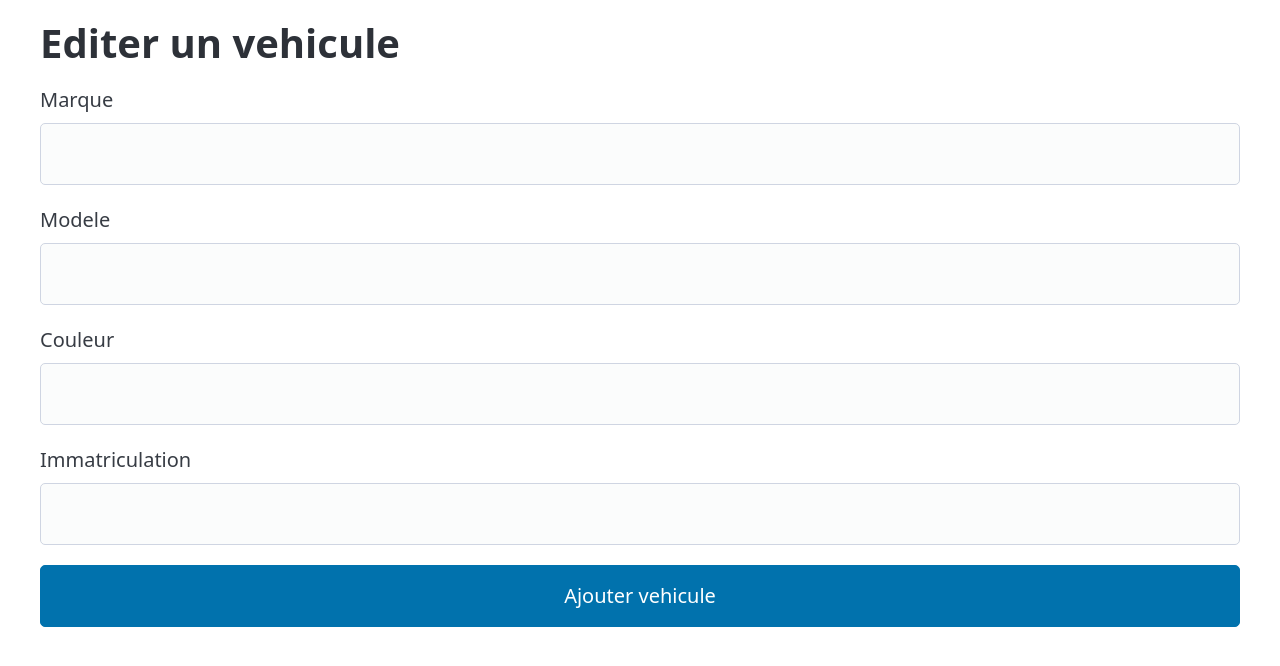
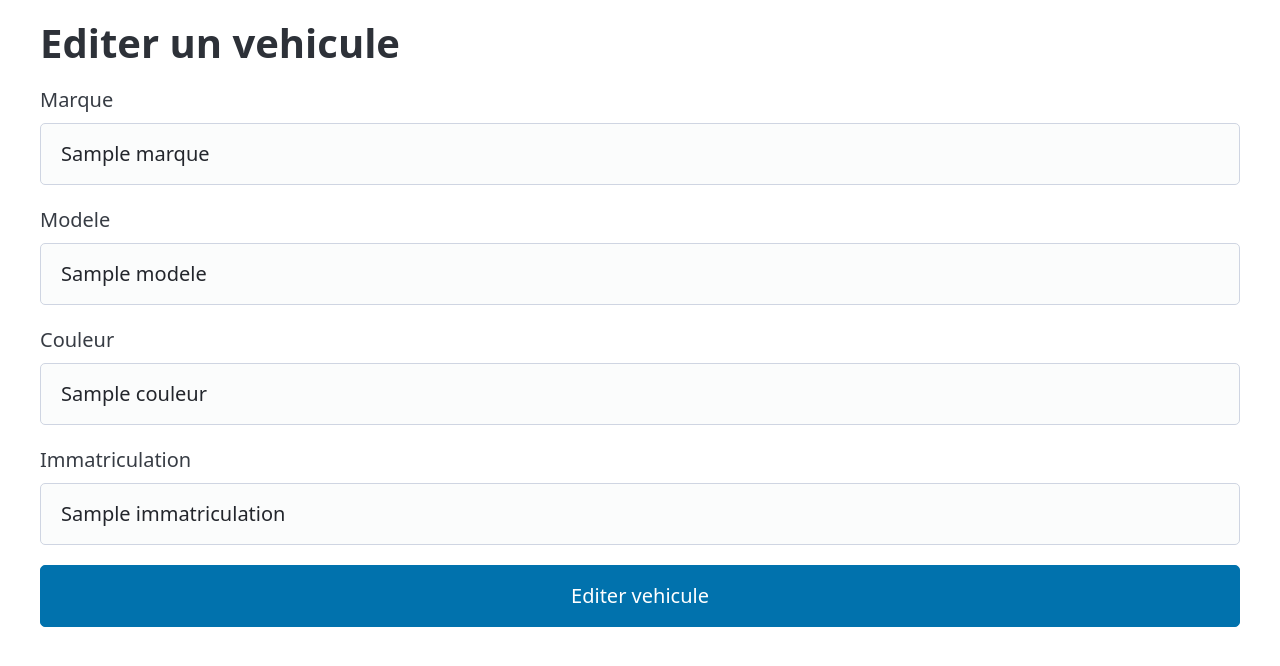
Before and after one commit to formkergit/php-taxis, a PHP site: template views/vehicule/edit-vehicule-view.php in a window 1280 px wide. Shown: the top 666 px of the page. Run offline with PHP 8.4, Linux system fonts and the light colour scheme; the template is opened without the code that fills it: most values are stand-ins (such as "Sample title", 1, 10 or a date in 2020).

```diff
--- a/index.php
+++ b/index.php
@@ -4,3 +4,7 @@ require 'connexiondb.php';
 ?>
 
 <a href="<?= WEB_ROOT . '/vehicule/list-vehicule.php' ?>">Lister les vehicules</a>
+
+
+<p>Nombre de vehcicule : <?= getNbLigneTable($pdo,'vehicule') ?></p>
+<p>Nombre de conducteurs : <?= getNbLigneTable($pdo,'conducteur') ?></p>
--- a/vehicule/edit-vehicule.php
+++ b/vehicule/edit-vehicule.php
@@ -9,4 +9,5 @@ if (! is_numeric($idEditVehicule)  ) {
 }
 
 $vehicule = getVehicule($pdo,$idEditVehicule);
-dg($vehicule);
+
+include PATH_PROJET . '/views/vehicule/edit-vehicule-view.php';
--- a/views/vehicule/edit-vehicule-view.php
+++ b/views/vehicule/edit-vehicule-view.php
@@ -16,22 +16,22 @@
         <form action="" method="POST">
             <div>
                 <label for="marque">Marque</label>
-                <input type="text" name="marque" required>
+                <input type="text" name="marque" value="<?= $vehicule['marque']; ?>"  required>
             </div>
              <div>
                 <label for="modele">Modele</label>
-                <input type="text" name="modele" required>
+                <input type="text" name="modele" value="<?= $vehicule['modele']; ?>" required>
             </div>
             <div>
                 <label for="couleur">Couleur</label>
-                <input type="text" name="couleur" required>
+                <input type="text" name="couleur" value="<?= $vehicule['couleur']; ?>" required>
             </div>
             <div>
                 <label for="immatriculation">Immatriculation</label>
-                <input type="text" name="immatriculation" required>
+                <input type="text" name="immatriculation" value="<?= $vehicule['immatriculation']; ?>"  required>
             </div>
             <div>
-                <button type="submit" name="envoyer">Ajouter vehicule</button>
+                <button type="submit" name="envoyer">Editer vehicule</button>
             </div>
         </form>
     </main>
```
Also changed, not shown: fonctions.php (+8 -0 lines), todo.md (+1 -1 lines).
